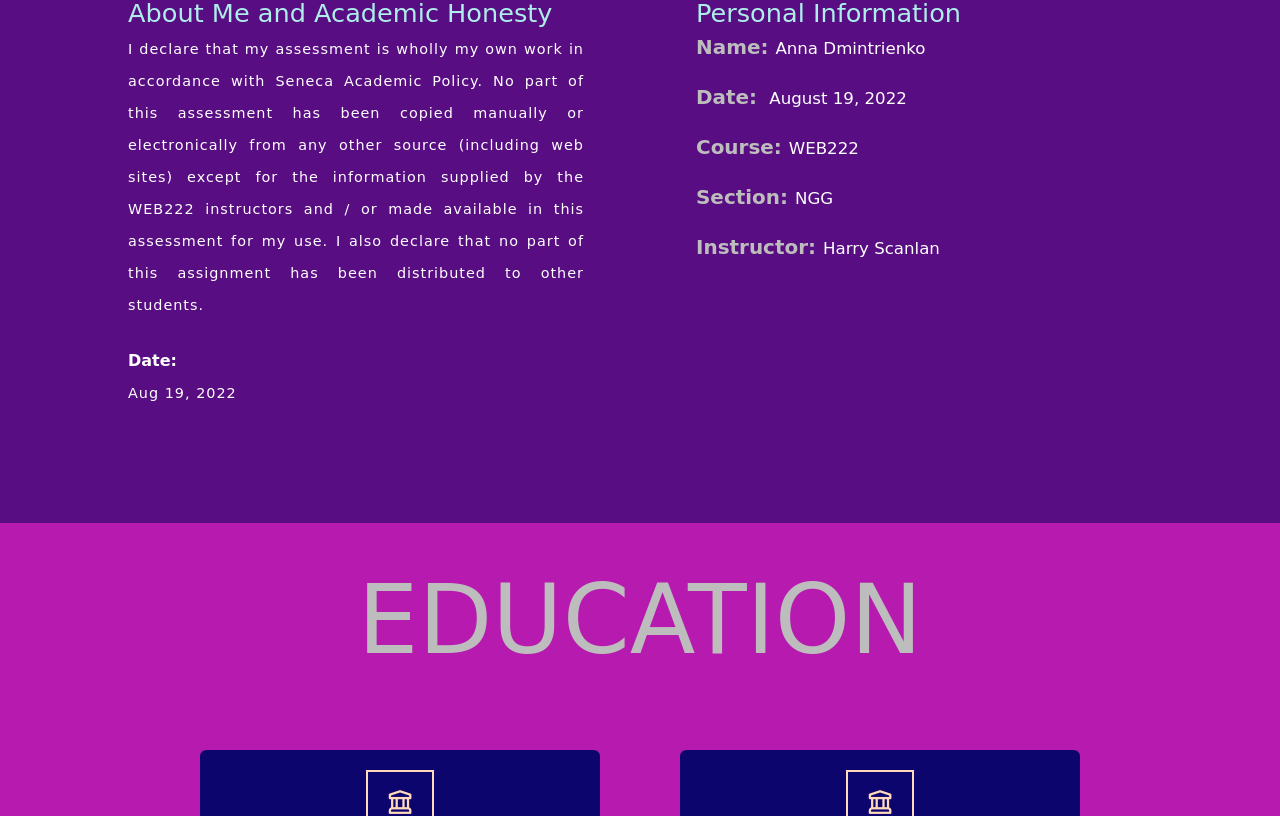
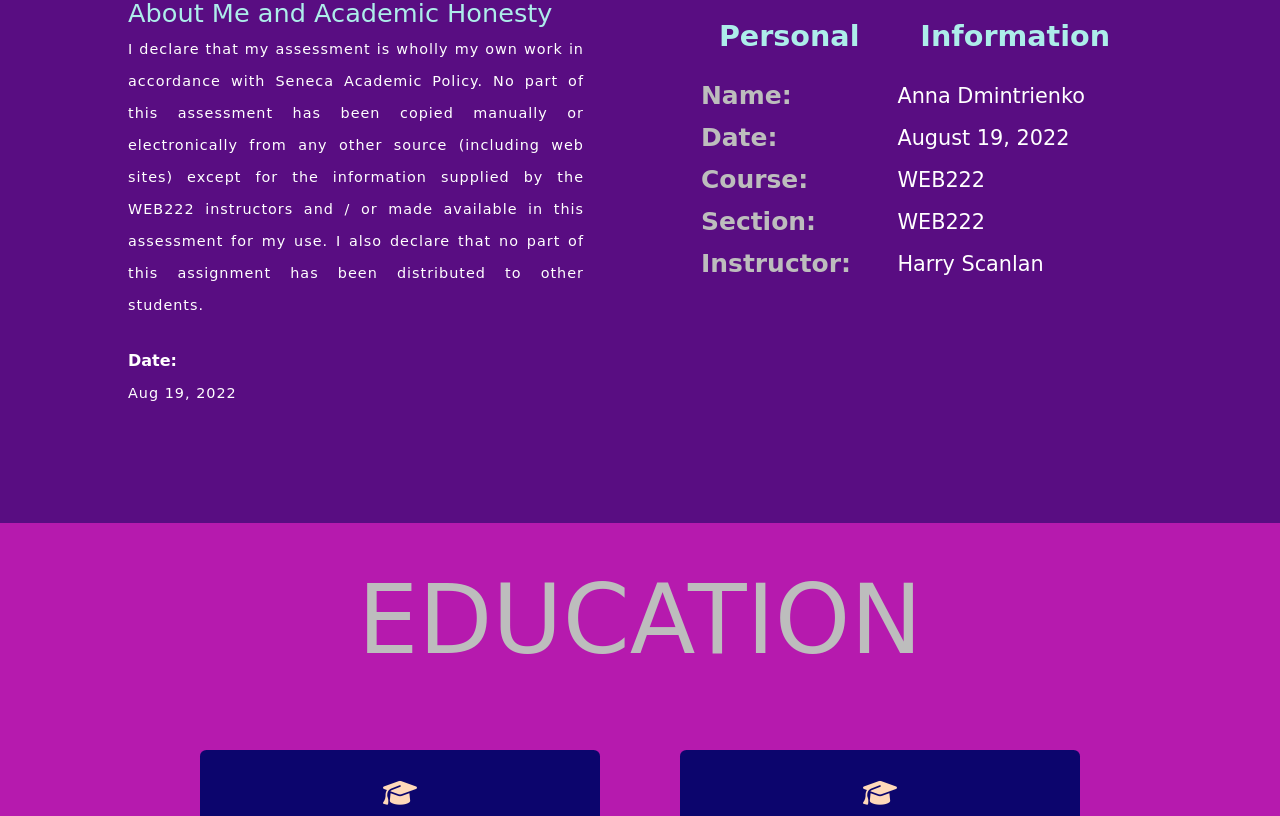
Before and after one commit to AnnA-Dmitrienko/AnnAportfolio, a plain HTML site: page index.html in a window 1280 px wide. Shown: the part 1600-2416 px from the top of the page. Drawn offline with nearby package versions, Linux system fonts and the light colour scheme.

Commit message:
upd to about table and font awesome icons

```diff
--- a/index.html
+++ b/index.html
@@ -9,12 +9,12 @@
     <meta http-equiv="X-UA-Compatible" content="IE=edge">
     <meta name="viewport" content="width=device-width, initial-scale=1.0">
     <title>WEB222 Final Assessment</title>
+
     <!-- CSS -->
     <link rel="stylesheet" href="./styles/styles.css">
     <!--Bootstrap-->
     <link href="https://cdn.jsdelivr.net/npm/bootstrap@5.0.2/dist/css/bootstrap.min.css" rel="stylesheet" integrity="sha384-EVSTQN3/azprG1Anm3QDgpJLIm9Nao0Yz1ztcQTwFspd3yD65VohhpuuCOmLASjC" crossorigin="anonymous">
-    <!-- Unicons CSS -->
-    <link rel="stylesheet" href="https://unicons.iconscout.com/release/v4.0.0/css/line.css">
+
 </head>
 <body>
     <div class="website">
@@ -62,32 +62,52 @@
                         <span id="responsive3"><span><strong>Date: </strong></span><p id="responsive4">Aug 19, 2022</p></span>
                     </div>
                     <div class="about-details">
-                        <span class="abt-span">Personal Information</span>
-                        <pre><strong class="strong">Name: </strong>Anna Dmintrienko</pre>
-                        <pre><strong class="strong">Date: </strong> August 19, 2022</pre>
-                        <pre><strong class="strong">Course: </strong>WEB222</pre>
-                        <pre><strong class="strong">Section: </strong>NGG</pre>
-                        <pre><strong class="strong">Instructor: </strong>Harry Scanlan</pre>
+                        <table>
+                            <tr>
+                                <th class="headColor">Personal</th>
+                                <th class="headColor">Information</th>
+                              </tr>
+                            <tr>
+                              <td class="tableColor">Name:</td>
+                              <td>Anna Dmintrienko</td>
+                            </tr>
+                            <tr>
+                              <td class="tableColor">Date:</td>
+                              <td>August 19, 2022</td>
+                            </tr>
+                            <tr>
+                              <td class="tableColor">Course:</td>
+                              <td>WEB222</td>
+                            </tr>
+                            <tr>
+                              <td class="tableColor">Section:</td>
+                              <td>WEB222</td>
+                            </tr>
+                            <tr>
+                              <td class="tableColor">Instructor:</td>
+                              <td>Harry Scanlan</td>
+                            </tr>
+                          </table>
                     </div>
                 </div>
             </section>
 
-            <!-- Education Section -->
-            <section class="education" id="education">
+              <!-- Education Section -->
+              <section class="education" id="education">
                 <h2 class="heading">EDUCATION</h2>
                 <div class="education-content">
                     <div class="education-box">
-                      <i class="uil uil-university"></i>
+                      <i class="fa-solid fa-graduation-cap"></i>
                       <h2>CPP Computer Programming, Seneca College (expected)</h2>
                       <p>2021-2023</p>
                     </div>
                     <div class="education-box">
-                      <i class="uil uil-university"></i>
+                        <i class="fa-solid fa-graduation-cap"></i>
                       <h2>MBA Master's in Business Administration, Bar Illan University</h2>
                       <p>2016-2018</p>
                     </div>
                     <div class="education-box">
-                        <i class="uil uil-university"></i>
+                        <i class="fa-solid fa-graduation-cap"></i>
                         <h2>BSc.Pharm Bachelor's Degree, Hebrew University </h2>
                         <p>2007-2011</p>
                     </div>
@@ -100,7 +120,7 @@
                 <div class="contact-content">
                     <form action="https://httpbin.org/post" class="contact-form" id="contact-form" method="POST">
                         <!-- Name -->
-                        <label for="name">Name*:</label>
+                        <label for="name">Full Name*:</label>
                         <input type="text" id="name" name="name" placeholder="John Doe" class="name format">
 
                         <!-- Email -->
@@ -137,7 +157,7 @@
                         <br>
                         <div class="radio-btns">
                             <label for="purpose">What are you writing about?</label><br><br>
-                            <input type="radio" id="question" name="purpose" value="question">
+                            <input type="radio" id="question" name="purpose" value="question" required>
                             <label for="question">Question</label><br>
                             <input type="radio" id="comment" name="purpose" value="comment">
                             <label for="comment">Comment</label><br>
@@ -172,12 +192,13 @@
         <footer class="footer">
             <p>This page was last edited on 19 August 2022, at 04:54PM (EST)</p>
         </footer>
-
     </div>
 
     <!-- JavaScript-->
     <script src="./js/app.js"></script>
     <!--Bootstrap JS-->
     <script src="https://cdn.jsdelivr.net/npm/bootstrap@5.0.2/dist/js/bootstrap.bundle.min.js" integrity="sha384-MrcW6ZMFYlzcLA8Nl+NtUVF0sA7MsXsP1UyJoMp4YLEuNSfAP+JcXn/tWtIaxVXM" crossorigin="anonymous"></script>
+    <!--Font awesome-->
+    <script src="https://kit.fontawesome.com/6469ea779f.js" crossorigin="anonymous"></script>
 </body>
 </html>
--- a/styles/styles.css
+++ b/styles/styles.css
@@ -168,7 +168,7 @@ button, input {
   line-height: 2rem;
 }
 
-.about-details pre, span {
+.about-details, span {
   color: #fff;
 }
 
@@ -190,10 +190,29 @@ button, input {
   padding-bottom: 60px;
 }
 
-.strong{
+.tableColor{
   color: #bdbdbd;
-  font-weight: 900;
+  font-weight: 600;
   font-size: 1.2em;
+  padding: 0.2em;
+}
+
+.headColor{
+  color: #ADEDEA;
+  font-size: 28.6px;
+  font-family: cursive;
+  padding: 0.8em;
+}
+
+
+table {
+  border-collapse: collapse;
+  width: 100%;
+}
+
+td th{
+  text-align: center;
+  padding: 0.1em;
 }
 
 /*-- 3. Education --*/
@@ -226,11 +245,10 @@ button, input {
   transform: scale(1.05);
 }
 
-.education-box .uil {
+.education-box .fa-solid {
   font-size: 1.7rem;
   color: #FFD9BA;
   padding: 10px 18px;
-  border: 2px solid;
   border-color: #FFD9BA;
 }
 
```
